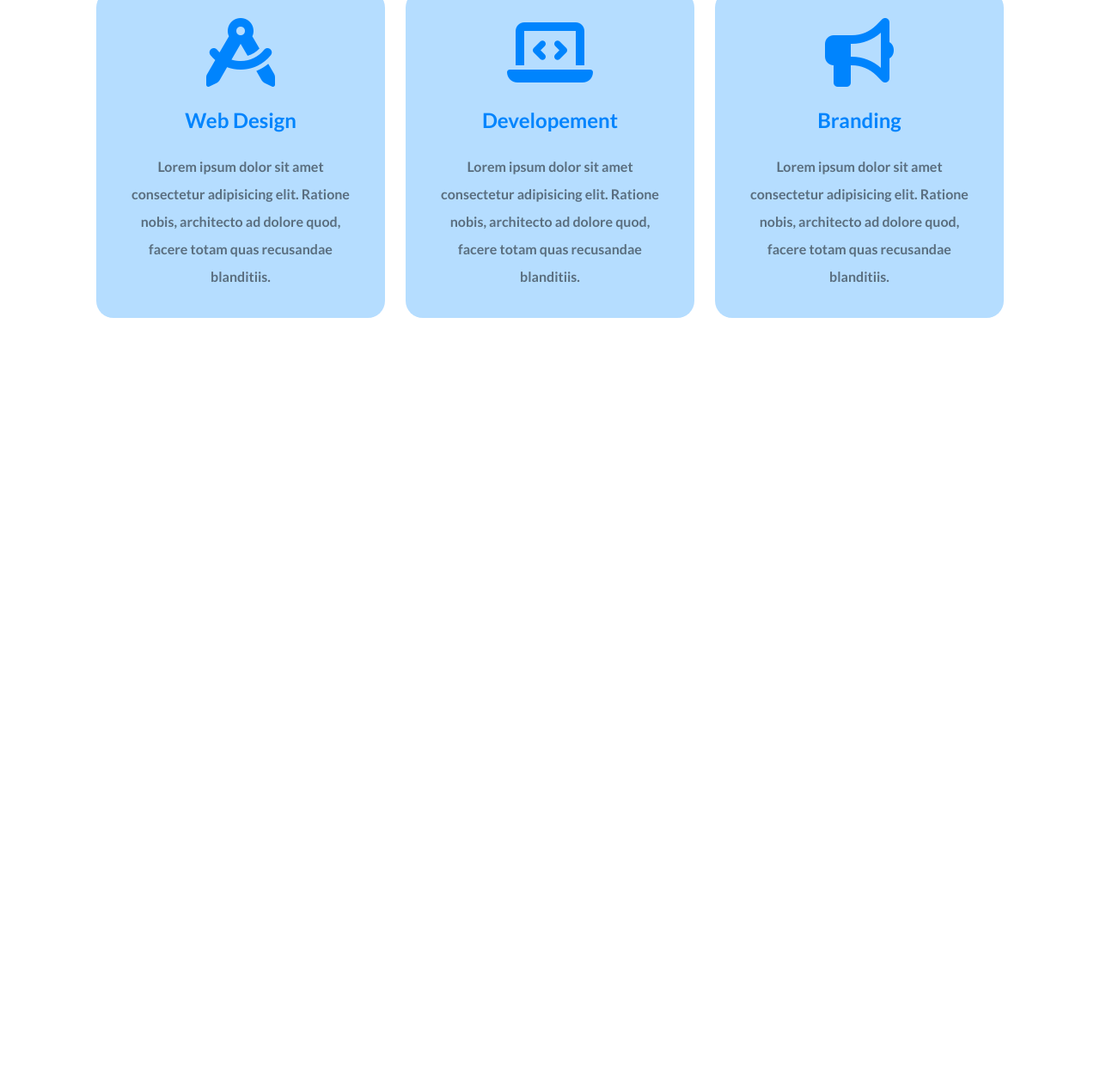
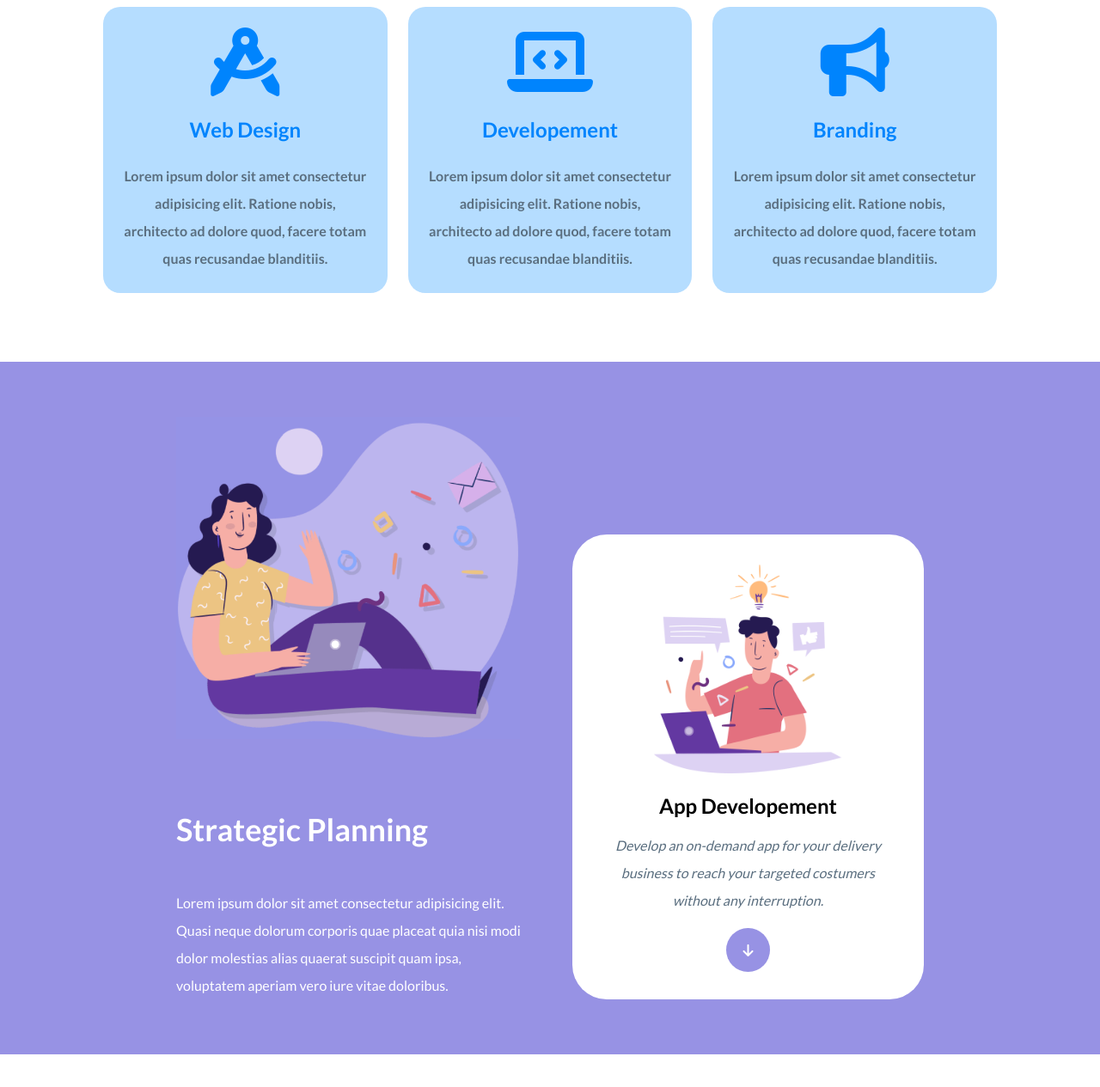
Before and after one commit to Garox7/htmlcss-responsive-layout, a plain HTML site: page index.html in a window 1280 px wide. Shown: the part 531-1796 px from the top of the page at 86% size. Before the commit the page ends 981 px from the top, so only its background shows below. Drawn offline with Linux system fonts and the light colour scheme.

Commit message:
Second section complete

```diff
--- a/css/style.css
+++ b/css/style.css
@@ -1,6 +1,7 @@
 :root {
-    --bg-blue: #0084FD;
-    --bg-azure: #B5DDFF;
+    --blue: #0084FD;
+    --azure: #B5DDFF;
+    --purple: #9792E4;
     --txt-color-primary: #5A6E7F;
 
     /* margin/padding/spacer/gap  */
@@ -20,7 +21,7 @@ html {
 }
 
 body {
-    margin-top: calc(var(--height-header) + 40px);
+    margin-top: calc(var(--height-header) + 4rem);
 }
 
 /* -------- GENERAL STYLES --------- */
@@ -42,10 +43,20 @@ h4 {
     font-size: 1.5rem;
 }
 
+h3 {
+    font-size: 1.75rem;
+}
+
 .container {
     max-width: 1120px;
     margin: 0 auto;
-    padding: 0 2rem;
+    padding: 0 2.5rem;
+}
+
+.container-sml {
+    max-width: 950px;
+    margin: 0 auto;
+    padding: 0 2.5rem;
 }
 
 .section-spacer {
@@ -54,7 +65,7 @@ h4 {
 
 /* ------------ HEADER -------------- */
 .header__nav {
-    background-color: var(--bg-blue);
+    background-color: var(--blue);
     position: fixed;
     height: var(--height-header);
     top: 0;
@@ -128,8 +139,8 @@ h4 {
     flex: 1 1 auto;
     display: flex;
     flex-direction: column;
-    background-color: var(--bg-azure);
-    padding: 2rem;
+    background-color: var(--azure);
+    padding: 1.5rem;
     border-radius: 20px;
 }
 
@@ -139,7 +150,7 @@ h4 {
 }
 
 .app__card__title {
-    color: var(--bg-blue);
+    color: var(--blue);
     margin-bottom: 1.5rem;
 }
 
@@ -149,7 +160,7 @@ h4 {
 }
 
 .app__card__button {
-    background-color: var(--bg-blue);
+    background-color: var(--blue);
     display: block;
     color: white;
     font-size: 1.2rem;
@@ -159,6 +170,11 @@ h4 {
     border-radius: 30px;
     max-width: 230px;
     margin-bottom: 2rem;
+    transition-duration: .2s;
+}
+
+.app__card__button:hover {
+    box-shadow: 0 4px 8px 0 rgba(0, 0, 0, 0.2), 0 6px 20px 0 rgba(0, 0, 0, 0.19);
 }
 
 .app__card__button .fa-apple {
@@ -176,7 +192,7 @@ h4 {
  }
 
  .app__card.card__small i {
-    color: var(--bg-blue);
+    color: var(--blue);
     font-size: 80px;
     margin-bottom: 1.5rem;
 }
@@ -223,3 +239,99 @@ HO PREFERITO INVECE RIEMPIRE CON L'IMMAGINE LO SPAZIO A SINISTRA DELLA "CARD" FI
         align-self: flex-end;
     }
 }
+
+/* ------------ SECTION STRATEGY -------------- */
+section.strategy {
+    background-color: var(--purple);
+    padding: 4rem 0;
+}
+
+.strategy .container-sml {
+    display: flex;
+    flex-direction: column;
+    gap: var(--gap-flex);
+}
+
+.strategy__img {
+    /* max-width: 450px; */
+    margin-bottom: 3rem;
+}
+
+.strategy__title {
+    color: white;
+    margin-bottom: 2rem;
+}
+
+.strategy__text {
+    color: white;
+    font-weight: 400;
+}
+
+.strategy__card {
+    background-color: #fff;
+    border-radius: 40px;
+    padding: 2rem;
+    display: flex;
+    flex-direction: column;
+    align-items: center;
+}
+
+.strategy__card__img {
+    /* max-width: 450px; */
+    margin-bottom: 1rem;
+}
+
+.strategy__card__title, .strategy__card__text {
+    text-align: center;
+}
+
+.strategy__card__text {
+    margin: 1rem 0;
+    font-style: italic;
+    font-weight: 500;
+}
+
+.strategy__card__button {
+    background-color: var(--purple);
+    color: white;
+    padding: 1rem 1.2rem;
+    border-radius: 100%;
+}
+
+@media screen and (min-width: 376px) {
+    .strategy__title {
+        font-size: 2.25rem;
+    }
+}
+
+@media screen and (min-width: 811px) {
+    .strategy .container-sml {
+        flex-direction: row;
+        justify-content: center;
+        gap: calc(var(--gap-flex) + 2rem);
+    }
+
+    .strategy__plan {
+        flex-basis: 50%;
+    }
+
+    .strategy__img {
+        max-width: 400px;
+        margin-bottom: 5rem;
+    }
+
+    .strategy__title {
+        font-size: 2.25rem;
+        margin-bottom: 3rem;
+    }
+
+    .strategy__card{
+        align-self: flex-end;
+        flex-basis: 50%;
+    }
+
+    .strategy__card__img {
+        max-width: 250px;
+    }
+
+}
--- a/index.html
+++ b/index.html
@@ -94,6 +94,41 @@
 
             </div>
         </section>
+
+        <section class="strategy section-spacer">
+            <div class="container-sml">
+                <div class="strategy__plan">
+                    <div class="strategy__img">
+                        <img src="/img/planning1.png" alt="Strategic Planning">
+                    </div>
+                    <div class="strategy__description">
+                        <h3 class="strategy__title">
+                            Strategic Planning
+                        </h3>
+                        <p class="strategy__text">
+                            Lorem ipsum dolor sit amet consectetur adipisicing elit. Quasi neque dolorum corporis quae placeat quia nisi modi dolor molestias alias quaerat suscipit quam ipsa, voluptatem aperiam vero iure vitae doloribus.
+                        </p>
+                    </div>
+                </div>
+
+                <div class="strategy__card">
+                    <div class="strategy__card__img">
+                        <img src="/img/planning2.png" alt="App Developement">
+                    </div>
+                    <h4 class="strategy__card__title">
+                        App Developement
+                    </h4>
+                    <p class="strategy__card__text">
+                        Develop an on-demand app for your delivery business to reach your targeted costumers without any interruption.
+                    </p>
+                    <a class="strategy__card__button" href="#">
+                        <i class="fa-solid fa-arrow-down"></i>
+                    </a>
+                </div>
+            </div>
+        </section>
+
+
     </main>
 </body>
 </html>
```
